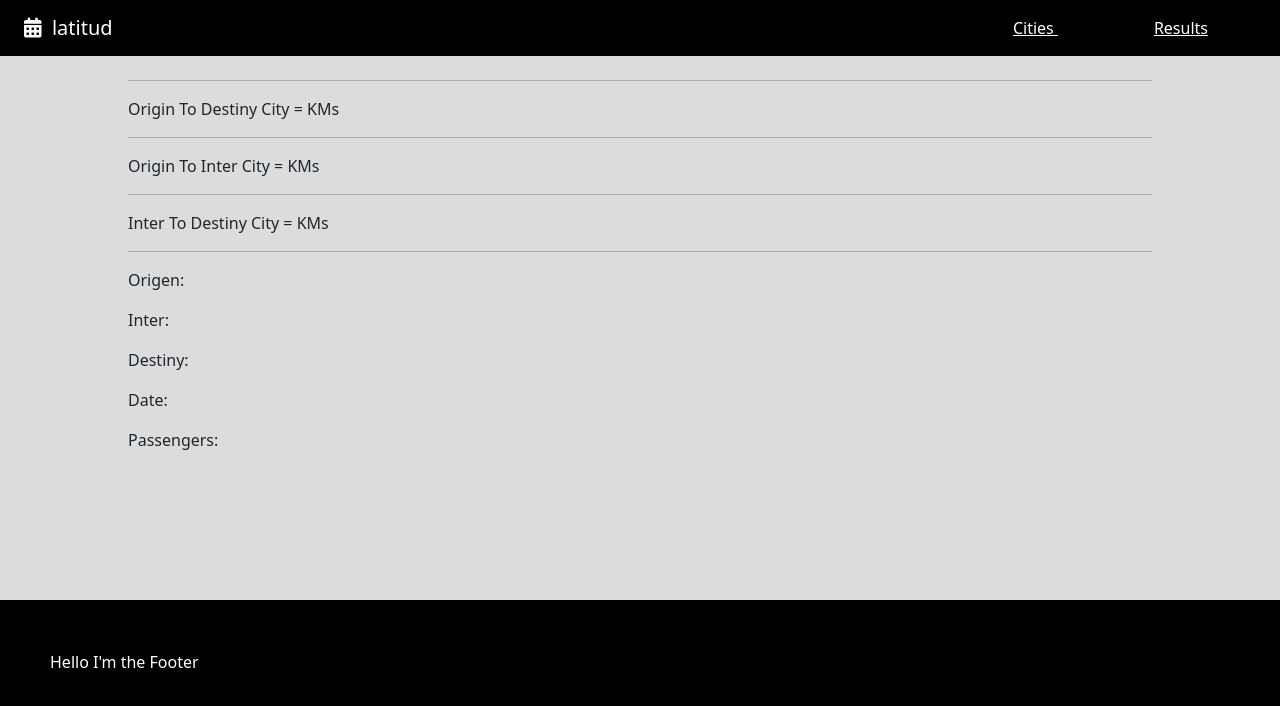
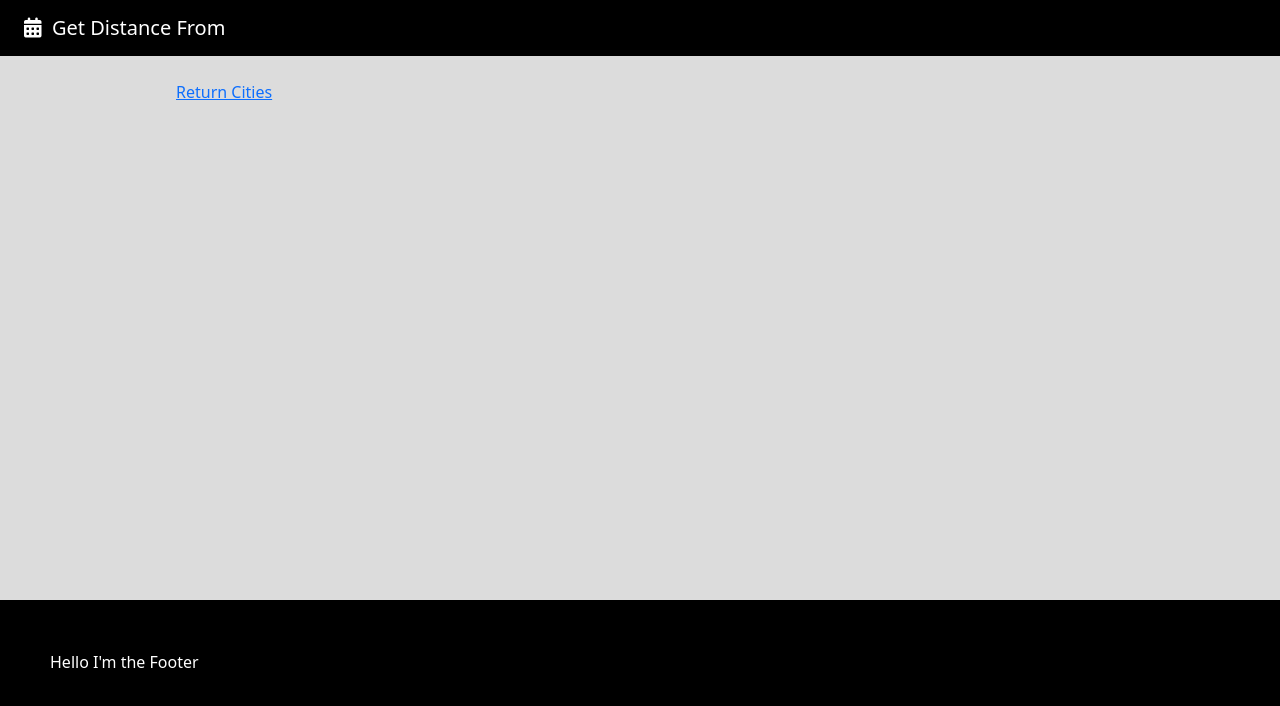
Before and after one commit to xipeRafa/distance, a React (Vite) app: page /results in a window 1280 px wide. Shown: the top 706 px of the page. Built offline with nearby package versions, Linux system fonts and the light colour scheme.

Commit message:
retun cities

```diff
--- a/src/cmpsPartial/Nav.tsx
+++ b/src/cmpsPartial/Nav.tsx
@@ -7,13 +7,16 @@ export const Nav = () => {
 
         <span className="navbar-brand">
             <i className="fas fa-calendar-alt"></i>&nbsp;
-            latitud
+            Get Distance From
         </span>
 
           <div>
             <span>
-              <Link style={{color:"white"}} to="/cities" className='mx-5'> Cities </Link>
-              <Link style={{color:"white"}} to="/results" className='mx-5'> Results </Link>
+
+              {localStorage.done === 'true' && <>
+                <Link style={{color:"white"}} to="/cities" className='mx-5'> Cities </Link>
+                <Link style={{color:"white"}} to="/results" className='mx-5'> Results </Link>
+              </>}
             </span>
           </div>
 
--- a/src/components/Results.tsx
+++ b/src/components/Results.tsx
@@ -1,5 +1,5 @@
 import { useSelector } from 'react-redux';
-
+import { Link } from 'react-router-dom';
 
 
 export const Results = () => {
@@ -7,10 +7,19 @@ export const Results = () => {
   const { infoView, origenToInterValView, originToDestinyValView,
      interToDestinyValView } = useSelector(state => state.citiesSlice)
 
-const { origen, inter, destiny, date, passengers } = infoView
+  const { origen, inter, destiny, date, passengers } = infoView
+
+      if(origenToInterValView===undefined){
+          return(
+          <p style={{width:'80%',marginLeft:'10%'}}>
+              <Link to="/cities" className='mx-5'>Return Cities </Link>
+          </p>
+        )
+      }
 
   return (
     <div style={{width:'80%',marginLeft:'10%'}}>
+
         <hr />
         Origin To Destiny City = {originToDestinyValView} KMs
         <hr />
--- a/src/components/cities/City.tsx
+++ b/src/components/cities/City.tsx
@@ -15,6 +15,7 @@ export const City = () => {
 
     useEffect(() => {
         dataCityGet()
+        localStorage.done='false'
     }, [])
 
 
--- a/src/components/cities/PostForm.tsx
+++ b/src/components/cities/PostForm.tsx
@@ -54,7 +54,7 @@ export const PostForm = ({postCity, cities, SweetAlertWrong}) => {
 
        location.pathname = '/results'
 
-
+        localStorage.done='true'
     }
 
     const handleSelect=(v)=>{
--- a/src/store/slices/citiesSlice.tsx
+++ b/src/store/slices/citiesSlice.tsx
@@ -6,7 +6,7 @@ export const citiesSlice = createSlice({
 
     initialState: {
         cities: [],
-        origenToInterValView:[],
+        origenToInterValView:undefined,
         originToDestinyValView:[],
         interToDestinyValView:[],
         infoView:[]
```
